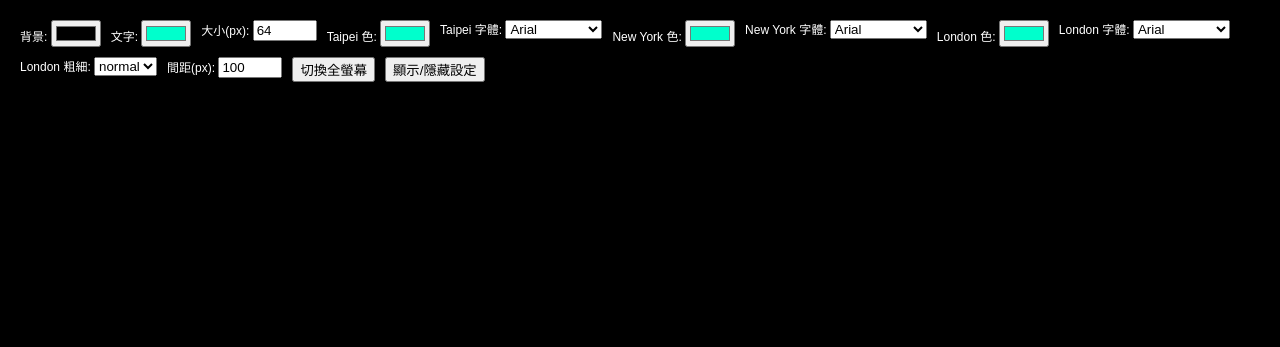
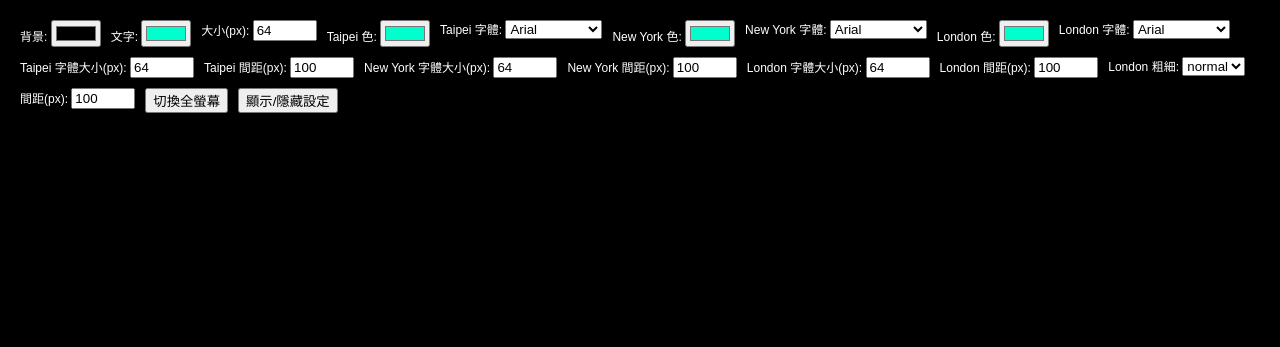
Before and after one commit to MHSHIHMH/clock, a plain HTML site: page index.html in a window 1280 px wide. Shown: the top 347 px of the page. Drawn offline with Linux system fonts and the light colour scheme.

Commit message:
Add files via upload

```diff
--- a/index.html
+++ b/index.html
@@ -68,7 +68,15 @@
     <label>London 字體:
       <select id="londonFont"><option>Arial</option><option>Courier New</option><option>Georgia</option><option>Verdana</option></select>
     </label>
-    <label>London 粗細:
+
+<label>Taipei 字體大小(px): <input type="number" id="taipeiSize" value="64" min="10" max="200"></label>
+<label>Taipei 間距(px): <input type="number" id="taipeiGap" value="100" min="0" max="500"></label>
+<label>New York 字體大小(px): <input type="number" id="newyorkSize" value="64" min="10" max="200"></label>
+<label>New York 間距(px): <input type="number" id="newyorkGap" value="100" min="0" max="500"></label>
+<label>London 字體大小(px): <input type="number" id="londonSize" value="64" min="10" max="200"></label>
+<label>London 間距(px): <input type="number" id="londonGap" value="100" min="0" max="500"></label>
+
+<label>London 粗細:
       <select id="londonWeight"><option>normal</option><option>bold</option><option>lighter</option></select>
     </label>
     <label>間距(px): <input type="number" id="gapSize" value="100" min="0" max="500"></label>
```
